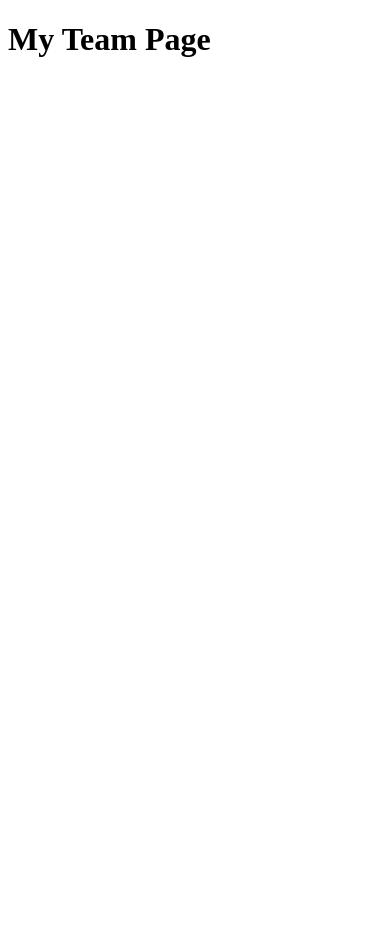
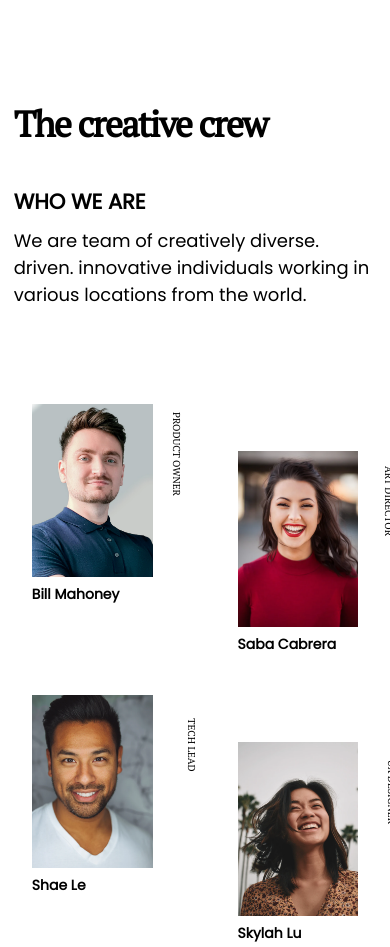
Before and after one commit to Teshell/my-team-page, a plain HTML site: page index.html in a window 390 px wide. Shown: the top 947 px of the page. Before the commit the page ends 844 px from the top, so only its background shows below. Drawn offline with Linux system fonts and the light colour scheme.

Commit message:
Responsive added

```diff
--- a/css/style.css
+++ b/css/style.css
@@ -0,0 +1,126 @@
+@import url("https://fonts.googleapis.com/css2?family=Poppins&display=swap");
+@import url("https://fonts.googleapis.com/css2?family=PT+Serif&display=swap");
+@import url("https://fonts.googleapis.com/css2?family=Montserrat:wght@500&display=swap");
+
+*,
+::before,
+::after {
+  margin: 0;
+  padding: 0;
+  box-sizing: border-box;
+}
+
+html {
+  font-family: Poppins, sans-serif;
+  font-size: 18px;
+}
+
+.container {
+  max-width: 1000px;
+  margin: 100px auto;
+}
+
+/* HEADER */
+.header {
+  display: flex;
+  justify-content: space-between;
+  flex-wrap: wrap;
+}
+
+.header-title {
+  font-family: PT serif;
+  font-size: 36px;
+  line-height: 48px;
+  letter-spacing: -0.045em;
+  margin-bottom: 38px;
+}
+
+.header-description {
+  width: 439px;
+}
+
+.header-description h3 {
+  text-transform: uppercase;
+  margin-bottom: 10px;
+}
+
+/* GALLERY */
+.gallery {
+  display: grid;
+  grid-template-columns: repeat(3, 1fr);
+  column-gap: 85px;
+  row-gap: 40px;
+  margin-top: 96px;
+}
+
+.gallery img {
+  width: 100%;
+  height: auto;
+}
+
+.gallery .item {
+  position: relative;
+}
+
+.gallery .item p {
+  font-family: PT serif;
+  text-transform: uppercase;
+  font-size: 12px;
+  line-height: 16px;
+  transform: rotate(90deg);
+  position: absolute;
+  top: 42px;
+  right: -65px;
+}
+
+.gallery .item h5 {
+  font-size: 18px;
+}
+
+.gallery .item:nth-child(2),
+.gallery .item:nth-child(5) {
+  margin-top: 100px;
+}
+
+/* FOOTER */
+footer p {
+  text-align: center;
+  font-family: Montserrat;
+  font-size: 14px;
+  margin-bottom: 24px;
+  color: #a9a9a9;
+}
+
+/* MOBILE */
+@media only screen and (max-width: 1070px) {
+  .container {
+    width: 93%;
+  }
+
+  .gallery {
+    width: 90%;
+    margin: 96px auto;
+  }
+
+  .gallery {
+    grid-template-columns: repeat(2, 1fr);
+  }
+
+  .gallery .item p {
+    font-size: 10px;
+  }
+
+  .gallery .item h5 {
+    font-size: 14px;
+  }
+
+  .gallery .item:nth-child(5) {
+    margin-top: 0;
+  }
+
+  .gallery .item:nth-child(2),
+  .gallery .item:nth-child(4),
+  .gallery .item:nth-child(6) {
+    margin-top: 47px;
+  }
+}
--- a/index.html
+++ b/index.html
@@ -9,6 +9,54 @@
     <link rel="stylesheet" href="./css/style.css" />
   </head>
   <body>
-    <h1>My Team Page</h1>
+    <div class="container">
+      <header class="header">
+        <h1 class="header-title">The creative crew</h1>
+
+        <div class="header-description">
+          <h3>Who we are</h3>
+          <p>
+            We are team of creatively diverse. driven. innovative individuals
+            working in various locations from the world.
+          </p>
+        </div>
+      </header>
+
+      <div class="gallery">
+        <div class="item">
+          <img src="./images/photo1.png" alt="" />
+          <p>Product owner</p>
+          <h5>Bill Mahoney</h5>
+        </div>
+        <div class="item">
+          <img src="./images/photo2.png" alt="" />
+          <p>Art director</p>
+          <h5>Saba Cabrera</h5>
+        </div>
+        <div class="item">
+          <img src="./images/photo3.png" alt="" />
+          <p>Tech Lead</p>
+          <h5>Shae Le</h5>
+        </div>
+        <div class="item">
+          <img src="./images/photo4.png" alt="" />
+          <p>UX Designer</p>
+          <h5>Skylah Lu</h5>
+        </div>
+        <div class="item">
+          <img src="./images/photo5.png" alt="" />
+          <p>Developer</p>
+          <h5>Griff Richards</h5>
+        </div>
+        <div class="item">
+          <img src="./images/photo6.png" alt="" />
+          <p>Developer</p>
+          <h5>Stan John</h5>
+        </div>
+      </div>
+    </div>
+    <footer>
+      <p>Created by <strong>Zinedine Hamadi</strong> - devChallenge.io</p>
+    </footer>
   </body>
 </html>
```
